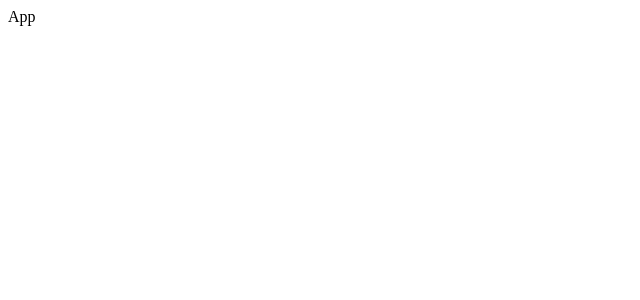
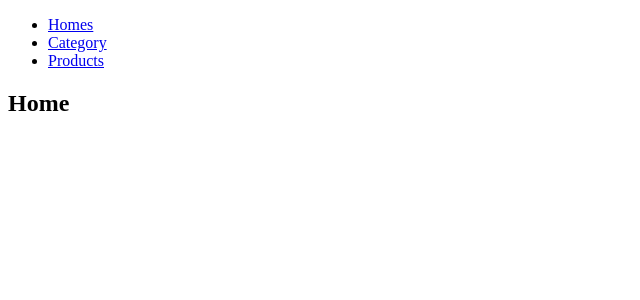
Before and after one commit to Karol-Szykula/react-repetition, a React (Create React App) app: page / in a window 1280 px wide. Shown: the top 300 px of the page, without its empty margins (0-640 px from the left). Built offline with nearby package versions, Linux system fonts and the light colour scheme.

Commit message:
Working router example

```diff
--- a/src/components/app/App.js
+++ b/src/components/app/App.js
@@ -1,11 +1,42 @@
 import React from 'react';
+import {Link, Route, Switch} from 'react-router-dom';
+
+const Home = () => (
+    <div>
+        <h2>Home</h2>
+    </div>
+);
+
+const Category = () => (
+    <div>
+        <h2>Category</h2>
+    </div>
+);
+
+const Products = () => (
+    <div>Products</div>
+);
 
 class App extends React.Component {
 
     render() {
         return (
             <div>
-                App
+                <nav className={'navbar navbar-light'}>
+
+                    <ul className={'nav navbar-nav'}>
+
+                        <li><Link to={'/'}>Homes</Link></li>
+                        <li><Link to={'/category'}>Category</Link></li>
+                        <li><Link to={'/products'}>Products</Link></li>
+
+                    </ul>
+                </nav>
+
+                <Route path={'/'} component={Home}/>
+                <Route path={'/category'} component={Category}/>
+                <Route path={'/products'} component={Products}/>
+
             </div>
         )
     }
```
